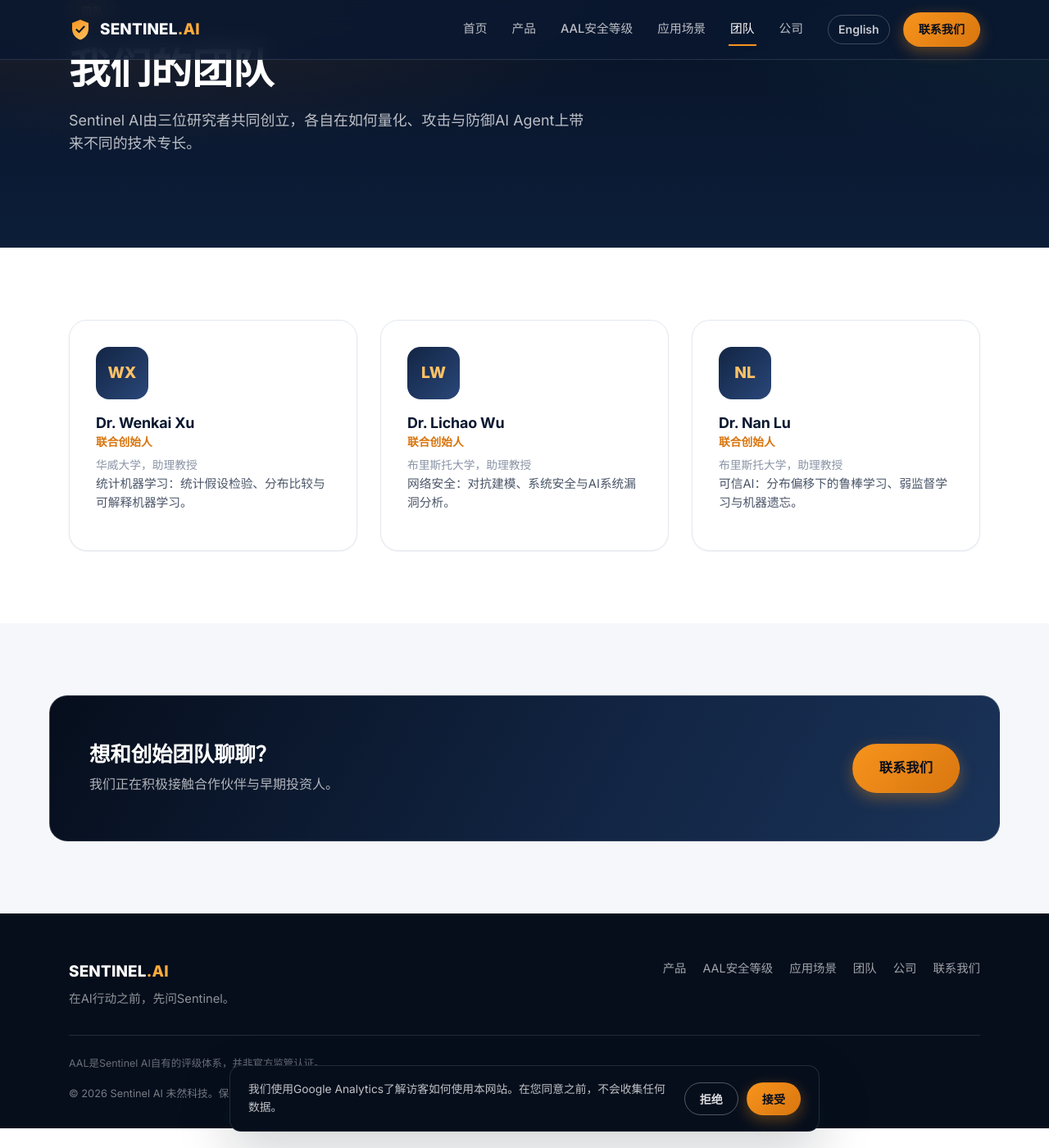
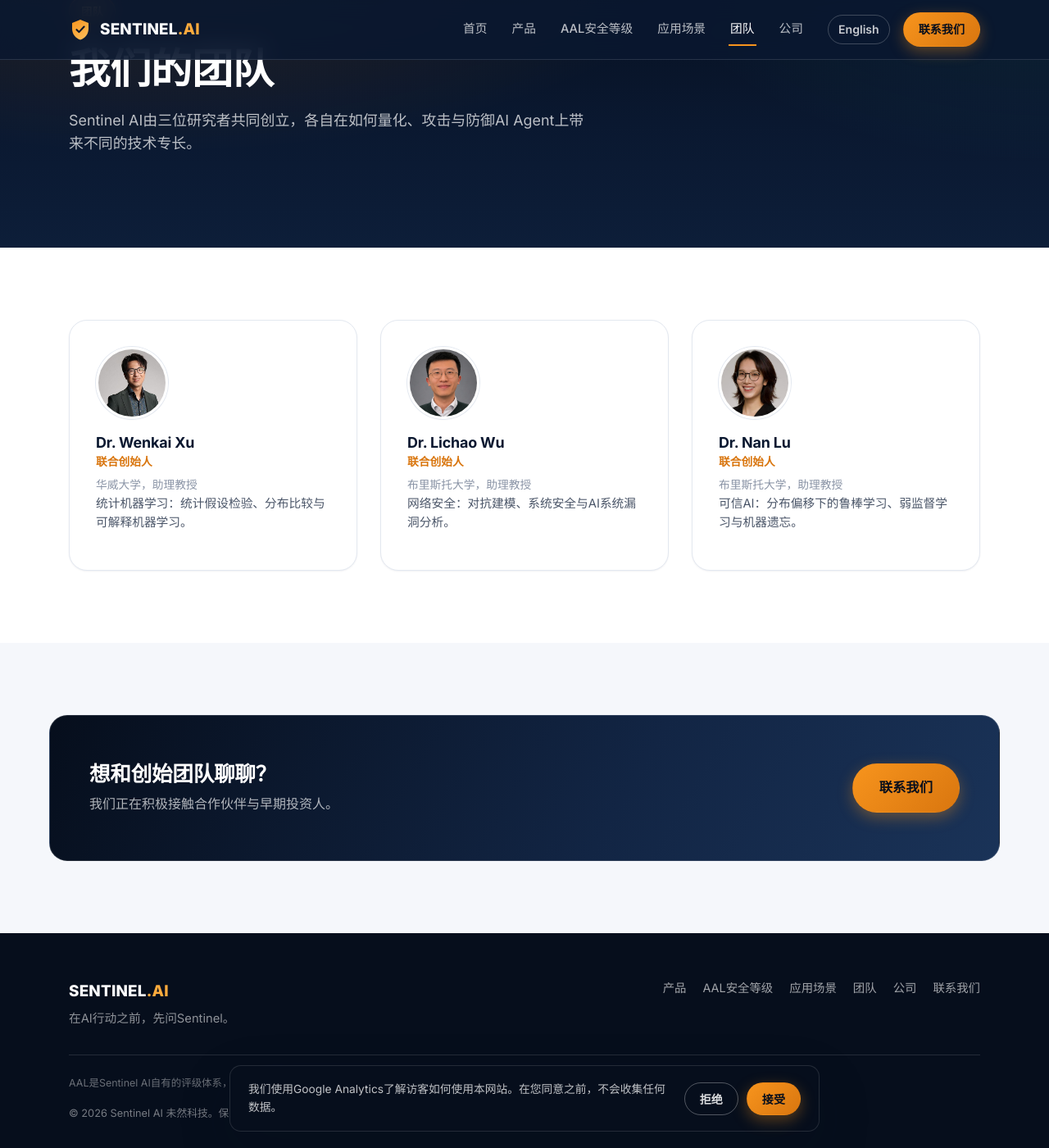
Before and after one commit to sentinel-ai-security/sentinel-ai-security.github.io, a Jekyll site: the page built from zh/team.html, in a window 1280 px wide and 1400 px high, scrolled down 149 px. Shown: the whole window at 82% size. Built offline with Jekyll 4.4.1, drawn with Linux system fonts in a browser that asks for light colours.

Commit message:
Replace team page initials with real profile photos
Adds circular headshots for all three co-founders, sized consistently
(88px, object-fit: cover) regardless of source image aspect ratio.

Co-Authored-By: Claude Sonnet 5 <noreply@anthropic.com>

```diff
--- a/assets/css/style.css
+++ b/assets/css/style.css
@@ -545,14 +545,13 @@ tbody td:first-child { font-weight: 700; color: var(--navy-800); white-space: no
   box-shadow: var(--shadow-sm);
 }
 .team-avatar {
-  width: 64px; height: 64px;
-  border-radius: 16px;
-  background: linear-gradient(135deg, var(--navy-800), var(--navy-600));
-  color: var(--orange-300);
-  display: flex; align-items: center; justify-content: center;
-  font-weight: 800;
-  font-size: 1.2rem;
+  width: 88px; height: 88px;
+  border-radius: 50%;
+  object-fit: cover;
+  display: block;
   margin-bottom: 18px;
+  border: 3px solid var(--paper);
+  box-shadow: 0 0 0 1px var(--border), var(--shadow-sm);
 }
 .team-card h3 { font-size: 1.12rem; margin-bottom: 2px; color: var(--navy-900); }
 .team-role {
--- a/en/team.html
+++ b/en/team.html
@@ -25,7 +25,7 @@ description: >-
   <div class="wrap">
     <div class="team-grid">
       <div class="team-card">
-        <div class="team-avatar">WX</div>
+        <img class="team-avatar" src="/assets/images/team/Wenkai_Xu.jpg" alt="Dr. Wenkai Xu">
         <h3>Dr. Wenkai Xu</h3>
         <span class="team-role">Co-founder</span>
         <span class="team-affiliation">Assistant Professor, University of Warwick</span>
@@ -33,7 +33,7 @@ description: >-
       </div>
 
       <div class="team-card">
-        <div class="team-avatar">LW</div>
+        <img class="team-avatar" src="/assets/images/team/Lichao_Wu.jpg" alt="Dr. Lichao Wu">
         <h3>Dr. Lichao Wu</h3>
         <span class="team-role">Co-founder</span>
         <span class="team-affiliation">Assistant Professor, University of Bristol</span>
@@ -41,7 +41,7 @@ description: >-
       </div>
 
       <div class="team-card">
-        <div class="team-avatar">NL</div>
+        <img class="team-avatar" src="/assets/images/team/Nan_Lu.png" alt="Dr. Nan Lu">
         <h3>Dr. Nan Lu</h3>
         <span class="team-role">Co-founder</span>
         <span class="team-affiliation">Assistant Professor, University of Bristol</span>
--- a/zh/team.html
+++ b/zh/team.html
@@ -23,7 +23,7 @@ description: >-
   <div class="wrap">
     <div class="team-grid">
       <div class="team-card">
-        <div class="team-avatar">WX</div>
+        <img class="team-avatar" src="/assets/images/team/Wenkai_Xu.jpg" alt="Dr. Wenkai Xu">
         <h3>Dr. Wenkai Xu</h3>
         <span class="team-role">联合创始人</span>
         <span class="team-affiliation">华威大学，助理教授</span>
@@ -31,7 +31,7 @@ description: >-
       </div>
 
       <div class="team-card">
-        <div class="team-avatar">LW</div>
+        <img class="team-avatar" src="/assets/images/team/Lichao_Wu.jpg" alt="Dr. Lichao Wu">
         <h3>Dr. Lichao Wu</h3>
         <span class="team-role">联合创始人</span>
         <span class="team-affiliation">布里斯托大学，助理教授</span>
@@ -39,7 +39,7 @@ description: >-
       </div>
 
       <div class="team-card">
-        <div class="team-avatar">NL</div>
+        <img class="team-avatar" src="/assets/images/team/Nan_Lu.png" alt="Dr. Nan Lu">
         <h3>Dr. Nan Lu</h3>
         <span class="team-role">联合创始人</span>
         <span class="team-affiliation">布里斯托大学，助理教授</span>
```
Also changed, not shown: assets/images/team/Lichao_Wu.jpg (added), assets/images/team/Nan_Lu.png (added), assets/images/team/Wenkai_Xu.jpg (added).
